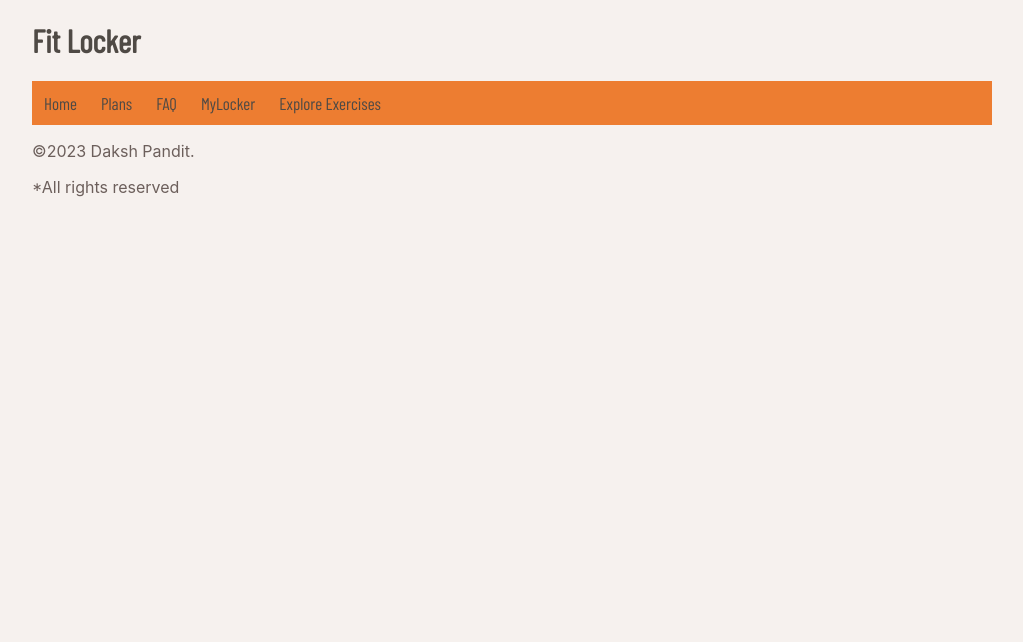
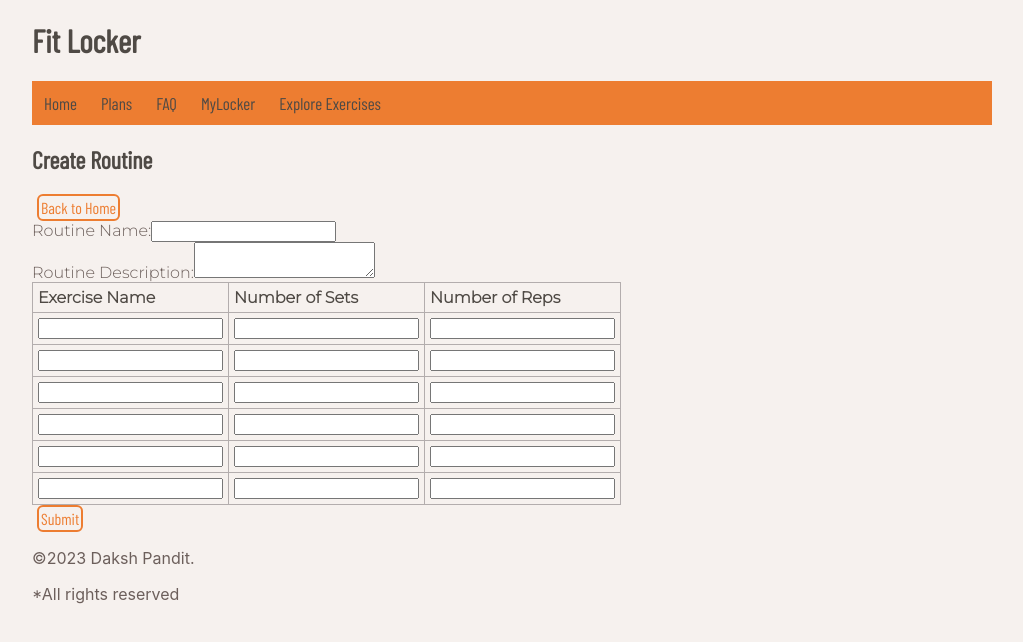
Before and after one commit to dapndit/CS361_portfolio, a React (Create React App) app in the folder 361-react/: page /CreateRoutines in a window 1280 px wide. Shown: the top 642 px of the page, without its empty margins (128-1151 px from the left). Built offline with nearby package versions, Linux system fonts and the light colour scheme.

Commit message:
added createroutine component

```diff
--- a/361-react/src/App.js
+++ b/361-react/src/App.js
@@ -9,6 +9,7 @@ import FAQ from './pages/faq.js';
 import Plans from './pages/plans.js';
 import MyLocker from './pages/MyLocker.js';
 import FindExercises from './pages/FindExercises.js';
+import CreateRoutines from './pages/CreateRoutines.js';
 import './App.css';
 
 
@@ -29,6 +30,7 @@ function App() {
             <Route path="/faq" element={<FAQ/>}/>
             <Route path="/MyLocker" element={<MyLocker/>}/>
             <Route path="/FindExercises" element={<FindExercises/>}/>
+            <Route path="/CreateRoutines" element={<CreateRoutines/>}/>
           </Routes>
         </section>
 
--- a/361-react/src/components/nav.js
+++ b/361-react/src/components/nav.js
@@ -9,6 +9,7 @@ function Nav(){
             <Link to="../faq">FAQ</Link>
             <Link to="../MyLocker">MyLocker</Link>
             <Link to="../FindExercises">Explore Exercises</Link>
+            {/* <Link to="../CreateRoutines">Create Routines</Link> */}
         </nav>
     );
 }
--- /dev/null
+++ b/361-react/src/pages/CreateRoutines.js
@@ -0,0 +1,118 @@
+import React, { useState } from 'react';
+import { Link, useNavigate } from 'react-router-dom';
+
+const CreateRoutines = () => {
+  const navigate = useNavigate();
+  const [routineName, setRoutineName] = useState('');
+  const [routineDescription, setRoutineDescription] = useState('');
+  const [exercises, setExercises] = useState([
+    { exerciseName: '', sets: '', reps: '' },
+    { exerciseName: '', sets: '', reps: '' },
+    { exerciseName: '', sets: '', reps: '' },
+    { exerciseName: '', sets: '', reps: '' },
+    { exerciseName: '', sets: '', reps: '' },
+    { exerciseName: '', sets: '', reps: '' },
+  ]);
+
+  const handleRoutineNameChange = (event) => {
+    setRoutineName(event.target.value);
+  };
+
+  const handleRoutineDescriptionChange = (event) => {
+    setRoutineDescription(event.target.value);
+  };
+
+  const handleExerciseChange = (index, key, value) => {
+    const newExercises = [...exercises];
+    newExercises[index][key] = value;
+    setExercises(newExercises);
+  };
+
+  const handleSubmit = (event) => {
+    event.preventDefault();
+    // Here you can handle the submission of the data, like sending it to your backend or performing other operations
+    console.log({ routineName, routineDescription, exercises });
+
+
+    setRoutineName('');
+    setRoutineDescription('');
+    setExercises([
+      { exerciseName: '', sets: '', reps: '' },
+      { exerciseName: '', sets: '', reps: '' },
+      { exerciseName: '', sets: '', reps: '' },
+      { exerciseName: '', sets: '', reps: '' },
+      { exerciseName: '', sets: '', reps: '' },
+      { exerciseName: '', sets: '', reps: '' },
+    ]);
+
+    // Navigate to the home page after submission
+    navigate('/');
+  };
+
+  return (
+    <div>
+      <h2>Create Routine</h2>
+      <Link to="/">
+        <button>Back to Home</button>
+      </Link>
+      <form onSubmit={handleSubmit}>
+        <div>
+          <label htmlFor="routineName">Routine Name:</label>
+          <input
+            type="text"
+            id="routineName"
+            value={routineName}
+            onChange={handleRoutineNameChange}
+          />
+        </div>
+        <div>
+          <label htmlFor="routineDescription">Routine Description:</label>
+          <textarea
+            id="routineDescription"
+            value={routineDescription}
+            onChange={handleRoutineDescriptionChange}
+          />
+        </div>
+        <table>
+          <thead>
+            <tr>
+              <th>Exercise Name</th>
+              <th>Number of Sets</th>
+              <th>Number of Reps</th>
+            </tr>
+          </thead>
+          <tbody>
+            {exercises.map((exercise, index) => (
+              <tr key={index}>
+                <td>
+                  <input
+                    type="text"
+                    value={exercise.exerciseName}
+                    onChange={(e) => handleExerciseChange(index, 'exerciseName', e.target.value)}
+                  />
+                </td>
+                <td>
+                  <input
+                    type="number"
+                    value={exercise.sets}
+                    onChange={(e) => handleExerciseChange(index, 'sets', e.target.value)}
+                  />
+                </td>
+                <td>
+                  <input
+                    type="number"
+                    value={exercise.reps}
+                    onChange={(e) => handleExerciseChange(index, 'reps', e.target.value)}
+                  />
+                </td>
+              </tr>
+            ))}
+          </tbody>
+        </table>
+        <button type="submit">Submit</button>
+      </form>
+    </div>
+  );
+};
+
+export default CreateRoutines;
--- a/361-react/src/pages/HomePage.js
+++ b/361-react/src/pages/HomePage.js
@@ -1,15 +1,19 @@
+// HomePage.js
+import React from 'react';
+import { Link } from 'react-router-dom';
+
 function HomePage() {
-    return (
-       <>
-
-    <h2> Home </h2>
-
-    <p>Fit Locker, a place where you can find various strength training routines, create your own,
-        and contribute to the fitness community.
-    </p>
-    <button>Create New Routine</button>
+  return (
+    <>
+      <h2>Home</h2>
+      <p>
+        Fit Locker, a place where you can find various strength training routines, create your own, and contribute to the fitness community.
+      </p>
+      <Link to="/CreateRoutines">
+        <button>Create New Routine</button>
+      </Link>
     </>
-    );
+  );
 }
 
-export default HomePage
+export default HomePage;
```
